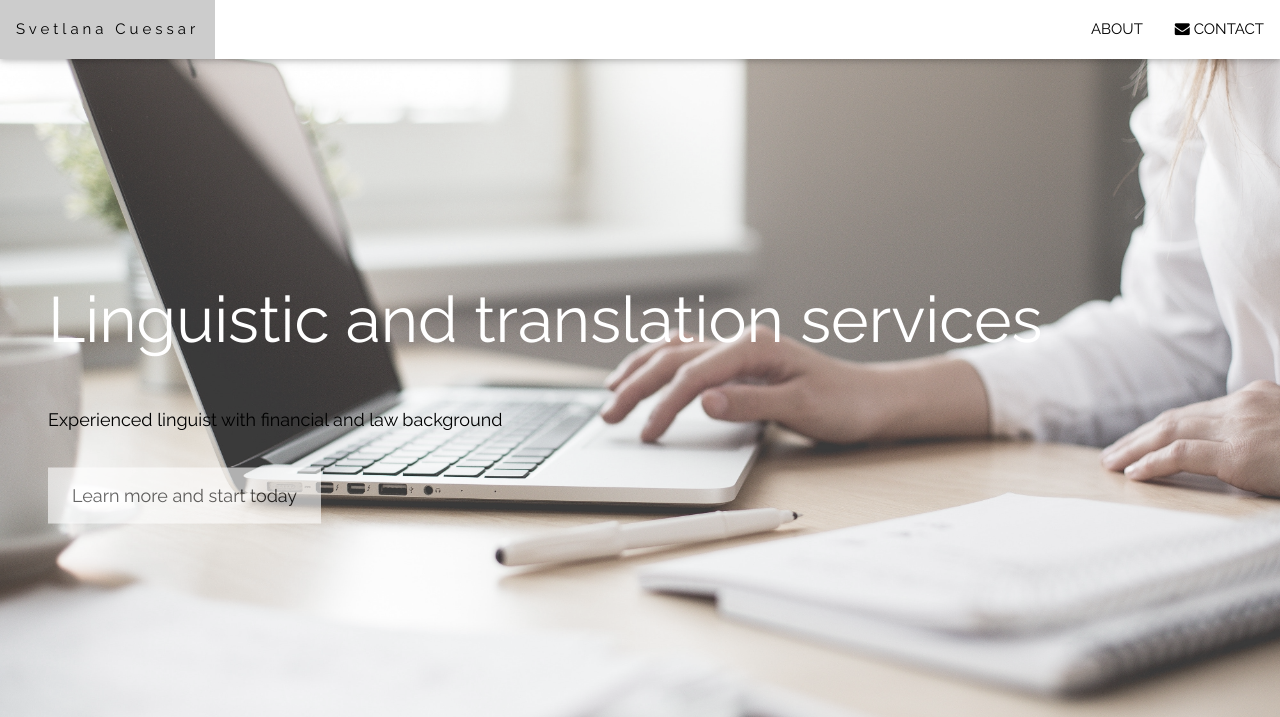
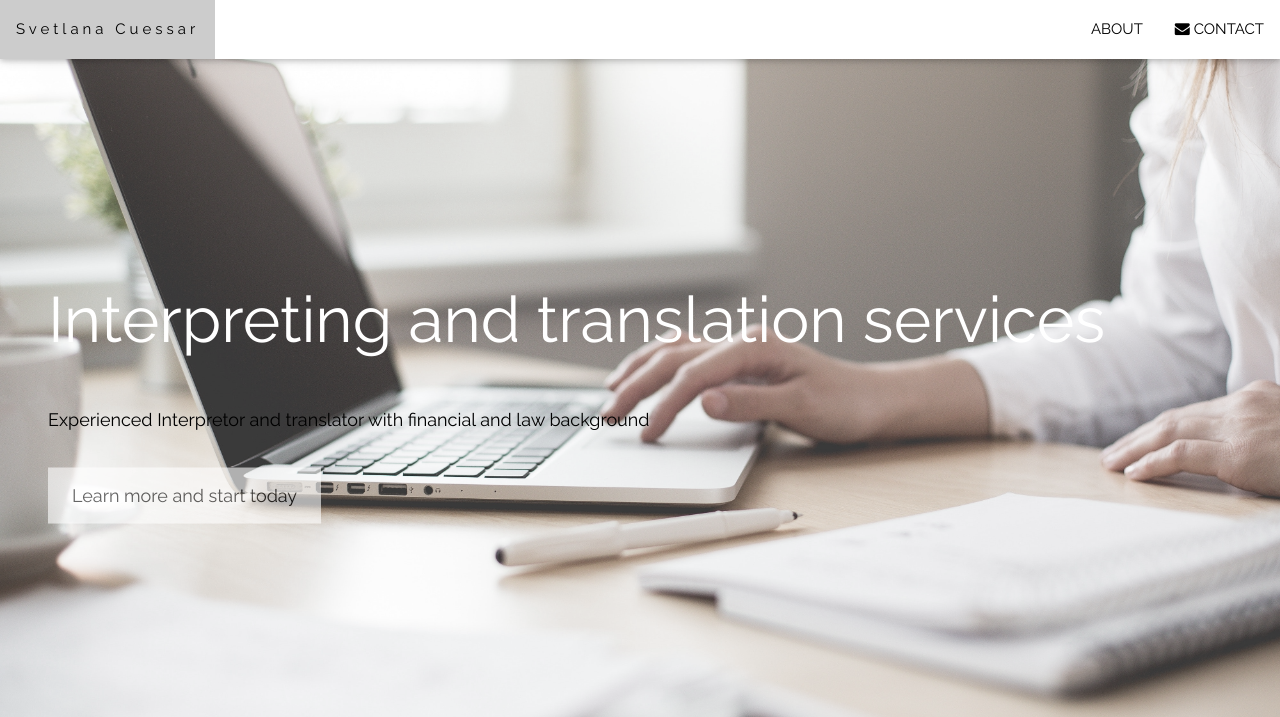
Before and after one commit to Narrenschyff/svetlanacuessar.github.io, a plain HTML site: page index.html in a window 1280 px wide. Shown: the top 717 px of the page. Drawn offline with Linux system fonts and the light colour scheme; some packages are replaced by stand-ins of ours.

Commit message:
update spelling

```diff
--- a/index.html
+++ b/index.html
@@ -54,9 +54,9 @@ body, html {
 <!-- Header with full-height image -->
 <header class="bgimg-1 yt-display-container yt-grayscale-min" id="home">
   <div class="yt-display-left yt-text-white" style="padding:48px">
-    <span class="yt-jumbo yt-hide-small">Linguistic and translation services</span><br>
-    <span class="yt-xxlarge yt-hide-large yt-hide-medium">LINGUIST AND TRANSLATOR SERVICES</span><br>
-    <span class="yt-large" style ="color:black">Experienced linguist with financial and law background</span>
+    <span class="yt-jumbo yt-hide-small">Interpreting and translation services</span><br>
+    <span class="yt-xxlarge yt-hide-large yt-hide-medium">INTERPRETING AND TRANSLATION SERVICES</span><br>
+    <span class="yt-large" style ="color:black">Experienced Interpretor and translator with financial and law background</span>
     <p><a href="#about" class="yt-button yt-white yt-padding-large yt-large yt-margin-top yt-opacity yt-hover-opacity-off">Learn more and start today</a></p>
   </div>
   <div class="yt-display-bottomleft yt-text-grey yt-large" style="padding:24px 48px">
```
